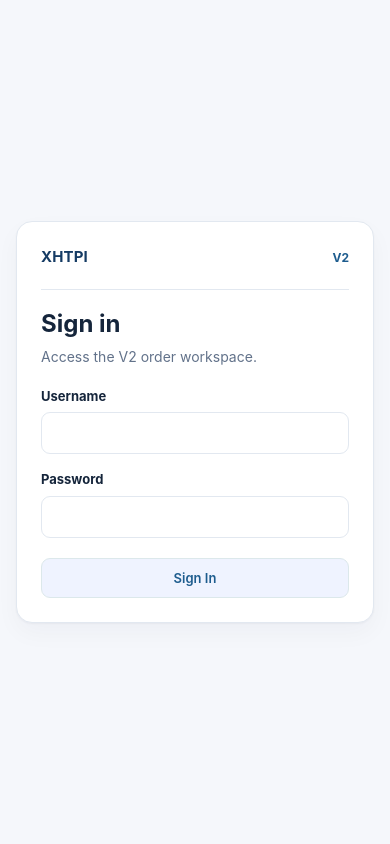
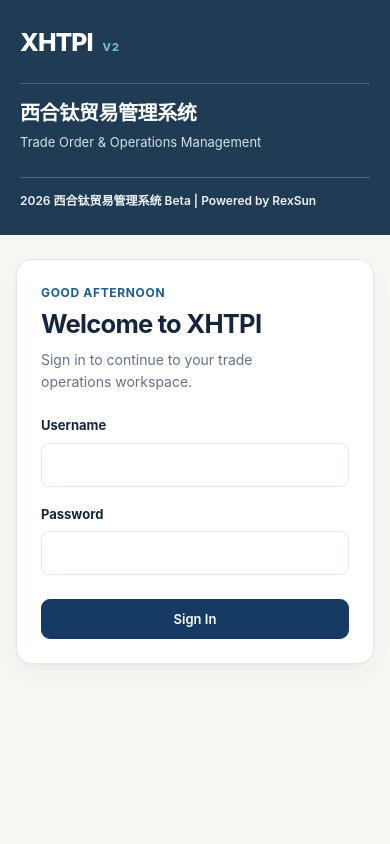
Before and after one commit to Rexsun116/XHTPI-system, a Python web app: template v2/templates/v2/login.html in a window 390 px wide. Run offline with Jinja, Linux system fonts and the light colour scheme; the template is opened without the code that fills it, so the values that code supplies are empty.

Commit message:
feat(v2): refine login experience

```diff
--- a/v2/static/v2_design_system.css
+++ b/v2/static/v2_design_system.css
@@ -48,17 +48,22 @@ body.v2-legacy{background:var(--v2-color-canvas);font-family:Inter,system-ui}
 body.v2-modern { background:var(--v2-color-canvas); color:var(--v2-color-text); font-family:Inter,system-ui; }
 
 /* Standalone authentication shell. It deliberately has no authenticated navigation. */
-body.v2-login{min-height:100vh;margin:0;background:var(--v2-color-canvas);color:var(--v2-color-text);font-family:Inter,system-ui,sans-serif}
+body.v2-login{--v2-login-navy:#203b54;--v2-login-teal:#72babb;min-height:100vh;min-height:100dvh;margin:0;background:#f7f6f2;color:var(--v2-color-text);font-family:Inter,system-ui,sans-serif}
 .v2-login *,.v2-login *::before,.v2-login *::after{box-sizing:border-box}
-.v2-login-shell{display:grid;min-height:100vh;place-items:center;padding:24px}
-.v2-login-card{width:min(100%,420px);padding:32px;border:1px solid var(--v2-color-border);border-radius:var(--v2-radius-lg);background:var(--v2-color-surface);box-shadow:var(--v2-shadow-card)}
-.v2-login-identity{display:flex;align-items:baseline;justify-content:space-between;gap:12px;padding-bottom:20px;border-bottom:1px solid var(--v2-color-border)}
-.v2-login-identity strong{color:var(--v2-color-primary);font-size:15px;letter-spacing:.01em}.v2-login-identity span{color:var(--v2-color-primary-strong);font-size:12px;font-weight:700}
-.v2-login-heading{padding:24px 0 20px}.v2-login-heading h1{margin:0;color:var(--v2-color-text-strong);font-size:1.65rem;font-weight:700;line-height:1.2}.v2-login-heading p{margin:7px 0 0;color:var(--v2-color-muted);font-size:14px;line-height:1.5}
-.v2-login-form{display:grid;gap:16px}.v2-login-field{min-width:0}.v2-login-field label{display:block;margin-bottom:6px;color:var(--v2-color-text);font-size:13px;font-weight:650}.v2-login-field .form-control{min-height:42px;border-color:var(--v2-color-border);border-radius:var(--v2-radius-sm);color:var(--v2-color-text);font-size:16px;line-height:1.5}.v2-login-field .form-control:focus{border-color:var(--v2-color-primary-strong);box-shadow:0 0 0 3px var(--v2-focus-ring)}
-.v2-login-submit{width:100%;min-height:42px;margin-top:4px;text-align:center}.v2-login .v2-button--primary{border-color:var(--v2-color-border-strong);background:var(--v2-color-primary-soft);color:var(--v2-color-primary-strong)}.v2-login .v2-button--primary:hover{border-color:var(--v2-color-border-strong);background:var(--v2-color-surface-soft);color:var(--v2-color-primary-strong)}
+.v2-login-shell{display:grid;grid-template-columns:minmax(320px,.92fr) minmax(440px,1.18fr);min-height:100vh;min-height:100dvh}
+.v2-login-brand{display:flex;flex-direction:column;justify-content:space-between;min-width:0;padding:clamp(40px,7vw,96px);background:var(--v2-login-navy);color:#fff}
+.v2-login-brand-top{max-width:360px}.v2-login-identity{display:flex;align-items:baseline;gap:10px;padding-bottom:22px;border-bottom:1px solid rgb(255 255 255 / .2)}
+.v2-login-identity strong{font-size:1.55rem;font-weight:760;letter-spacing:-.04em}.v2-login-identity span{color:var(--v2-login-teal);font-size:11px;font-weight:760;letter-spacing:.1em}
+.v2-login-brand-name{margin:28px 0 0;font-size:clamp(1.3rem,2.1vw,1.72rem);font-weight:690;letter-spacing:-.02em;line-height:1.3}.v2-login-brand-description{max-width:285px;margin:10px 0 0;color:#d5e0e6;font-size:14px;line-height:1.6}
+.v2-login-copyright{max-width:360px;margin:48px 0 0;padding-top:18px;border-top:1px solid rgb(255 255 255 / .2);color:#edf3f4;font-size:13px;font-weight:600;line-height:1.55;overflow-wrap:anywhere}
+.v2-login-workspace{display:grid;place-items:center;min-width:0;padding:40px clamp(32px,7vw,112px);background:#f7f6f2}
+.v2-login-card{width:min(100%,440px);padding:clamp(28px,4vw,44px);border:1px solid var(--v2-color-border);border-radius:var(--v2-radius-lg);background:var(--v2-color-surface);box-shadow:var(--v2-shadow-card)}
+.v2-login-heading{padding:0 0 28px}.v2-login-greeting{min-height:1.5em;margin:0 0 7px!important;color:var(--v2-color-primary-strong)!important;font-size:12px!important;font-weight:720;letter-spacing:.055em;line-height:1.5;text-transform:uppercase}.v2-login-heading h1{margin:0;color:var(--v2-color-text-strong);font-size:clamp(1.7rem,2.5vw,2rem);font-weight:720;line-height:1.16;letter-spacing:-.03em}.v2-login-heading p{max-width:32ch;margin:10px 0 0;color:var(--v2-color-muted);font-size:14px;line-height:1.55}
+.v2-login-form{display:grid;gap:18px}.v2-login-field{min-width:0}.v2-login-field label{display:block;margin-bottom:7px;color:var(--v2-color-text);font-size:13px;font-weight:650}.v2-login-field .form-control{min-height:44px;border-color:var(--v2-color-border);border-radius:var(--v2-radius-sm);color:var(--v2-color-text);font-size:16px;line-height:1.5}.v2-login-field .form-control:focus{border-color:var(--v2-color-primary-strong);box-shadow:0 0 0 3px var(--v2-focus-ring)}
+.v2-login-submit{width:100%;min-height:46px;margin-top:6px;text-align:center}.v2-login .v2-button--primary{border-color:var(--v2-color-primary);background:var(--v2-color-primary);color:#fff}.v2-login .v2-button--primary:hover{border-color:var(--v2-color-primary-strong);background:var(--v2-color-primary-strong);color:#fff}
 .v2-login-error{padding:12px 14px;border:1px solid var(--v2-color-danger-border);border-radius:var(--v2-radius-sm);background:var(--v2-color-danger-soft);color:var(--v2-color-danger);font-size:13px;font-weight:650;line-height:1.45}.v2-login :focus-visible{outline:3px solid var(--v2-focus-ring);outline-offset:2px}
-@media(max-width:575.98px){.v2-login-shell{padding:16px}.v2-login-card{padding:24px}.v2-login-heading{padding:20px 0}.v2-login-heading h1{font-size:1.5rem}}
+@media(max-width:800px){.v2-login-shell{grid-template-columns:1fr;grid-template-rows:auto minmax(0,1fr)}.v2-login-brand{min-height:0;padding:28px clamp(20px,6vw,48px)}.v2-login-brand-top{max-width:none}.v2-login-brand-name{margin-top:16px;font-size:1.25rem}.v2-login-brand-description{max-width:none;margin-top:6px;font-size:13px}.v2-login-copyright{max-width:none;margin-top:24px;padding-top:14px;font-size:12px}.v2-login-workspace{padding:32px clamp(20px,7vw,64px)}}
+@media(max-width:575.98px){.v2-login-shell{min-height:100dvh}.v2-login-brand{padding:24px 20px}.v2-login-workspace{place-items:start center;padding:24px 16px 32px}.v2-login-card{padding:24px}.v2-login-heading{padding-bottom:24px}.v2-login-heading h1{font-size:1.6rem}}
 
 /* Shared Shell 2.0 applies only to authenticated modern V2 workspaces. */
 body.v2-modern {
--- a/v2/templates/v2/login.html
+++ b/v2/templates/v2/login.html
@@ -9,14 +9,24 @@
 </head>
 <body class="v2-login">
   <main class="v2-login-shell" aria-labelledby="login-title">
-    <section class="v2-login-card" aria-describedby="login-description">
+    <aside class="v2-login-brand" aria-label="XHTPI V2">
+      <div class="v2-login-brand-top">
         <div class="v2-login-identity">
           <strong>XHTPI</strong>
           <span>V2</span>
         </div>
+        <p class="v2-login-brand-name">西合钛贸易管理系统</p>
+        <p class="v2-login-brand-description">Trade Order &amp; Operations Management</p>
+      </div>
+      <p class="v2-login-copyright">2026 西合钛贸易管理系统 Beta | Powered by RexSun</p>
+    </aside>
+
+    <section class="v2-login-workspace">
+      <div class="v2-login-card" aria-describedby="login-description">
         <header class="v2-login-heading">
-        <h1 id="login-title">Sign in</h1>
-        <p id="login-description">Access the V2 order workspace.</p>
+          <p class="v2-login-greeting" data-login-greeting>Welcome</p>
+          <h1 id="login-title">Welcome to XHTPI</h1>
+          <p id="login-description">Sign in to continue to your trade operations workspace.</p>
         </header>
 
         <form method="post" class="v2-login-form">
@@ -34,7 +44,20 @@
           </div>
           <button type="submit" class="v2-button v2-button--primary v2-login-submit">Sign In</button>
         </form>
+      </div>
     </section>
   </main>
+  <script>
+    (function () {
+      const greeting = document.querySelector("[data-login-greeting]");
+      if (!greeting) return;
+      const hour = new Date().getHours();
+      greeting.textContent = hour >= 5 && hour < 12
+        ? "Good morning"
+        : hour >= 12 && hour < 18
+          ? "Good afternoon"
+          : "Good evening";
+    }());
+  </script>
 </body>
 </html>
```
Also changed, not shown: tests/test_v2_login_presentation.py (+18 -2 lines). Lines whose indentation alone changed are shown as unchanged.
